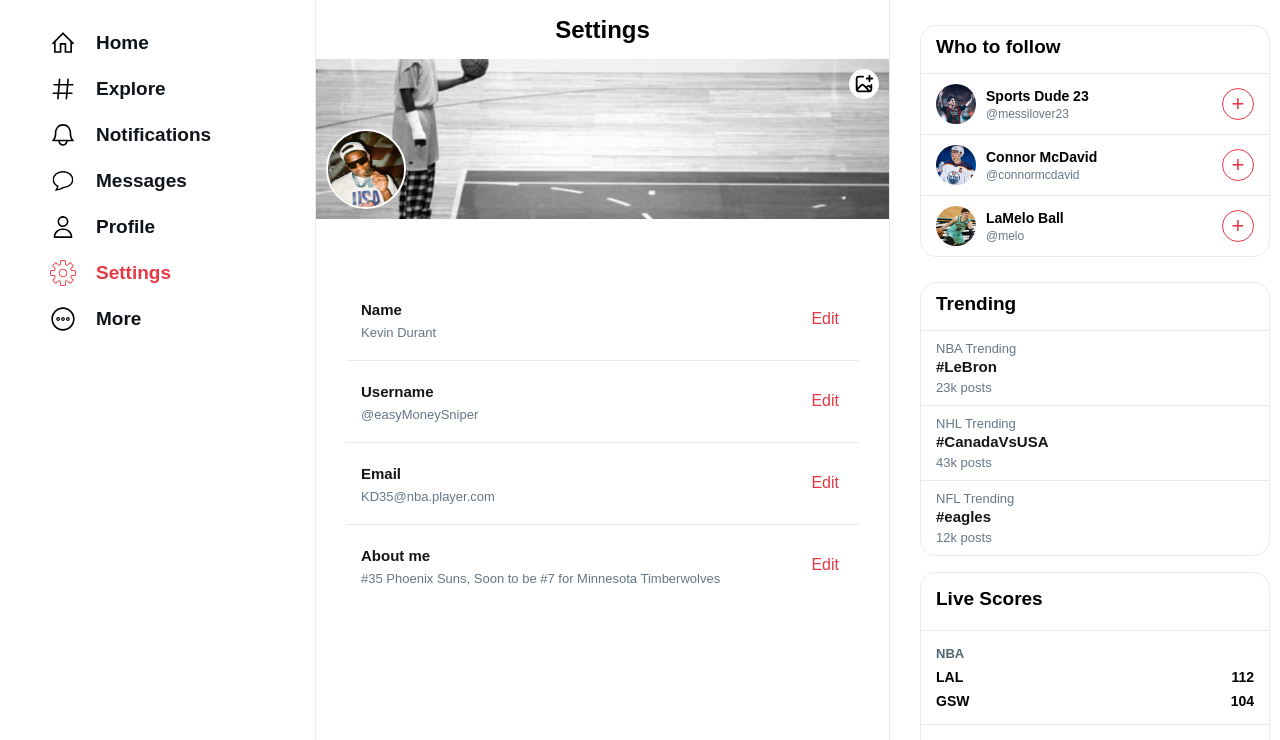
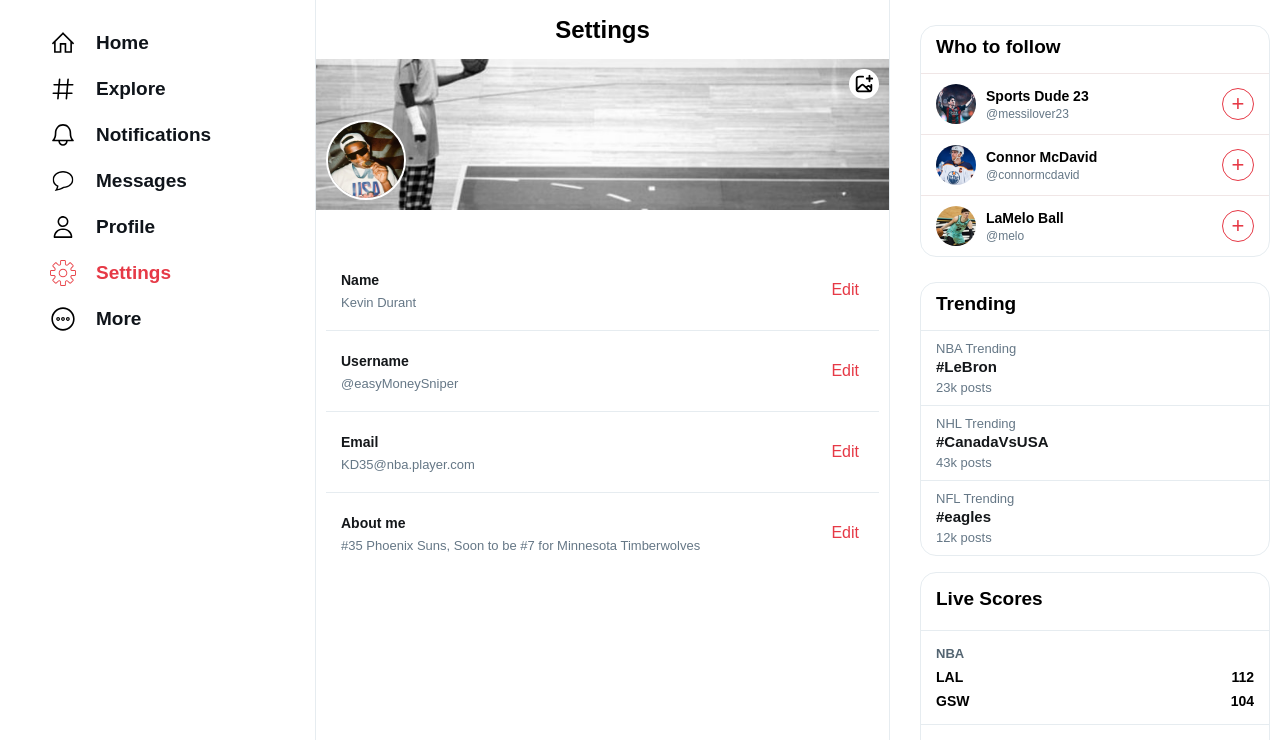
Before and after one commit to kylekmcleod/Sports-Social-Network, a PHP site: page /public/settings.html in a window 1280 px wide. Shown: the part 60-800 px from the top of the page. Run offline with PHP 8.4, Linux system fonts and the light colour scheme.

Commit message:
Quick margin change

```diff
--- a/assets/css/settings/setting.css
+++ b/assets/css/settings/setting.css
@@ -10,7 +10,7 @@
 .settings-panel {
     background: var(--background-white);
     border-radius: var(--border-radius);
-    padding: 30px;
+    padding: 10px;
     margin-top: 30px;
     width: 100%;
     margin-left: auto;
@@ -50,7 +50,7 @@
 }
 
 .settings-panel__label {
-    font-size: 15px;
+    font-size: 14px;
     color: var(--primary-text-color);
     font-weight: bold;
     margin-bottom: 5px;
```
